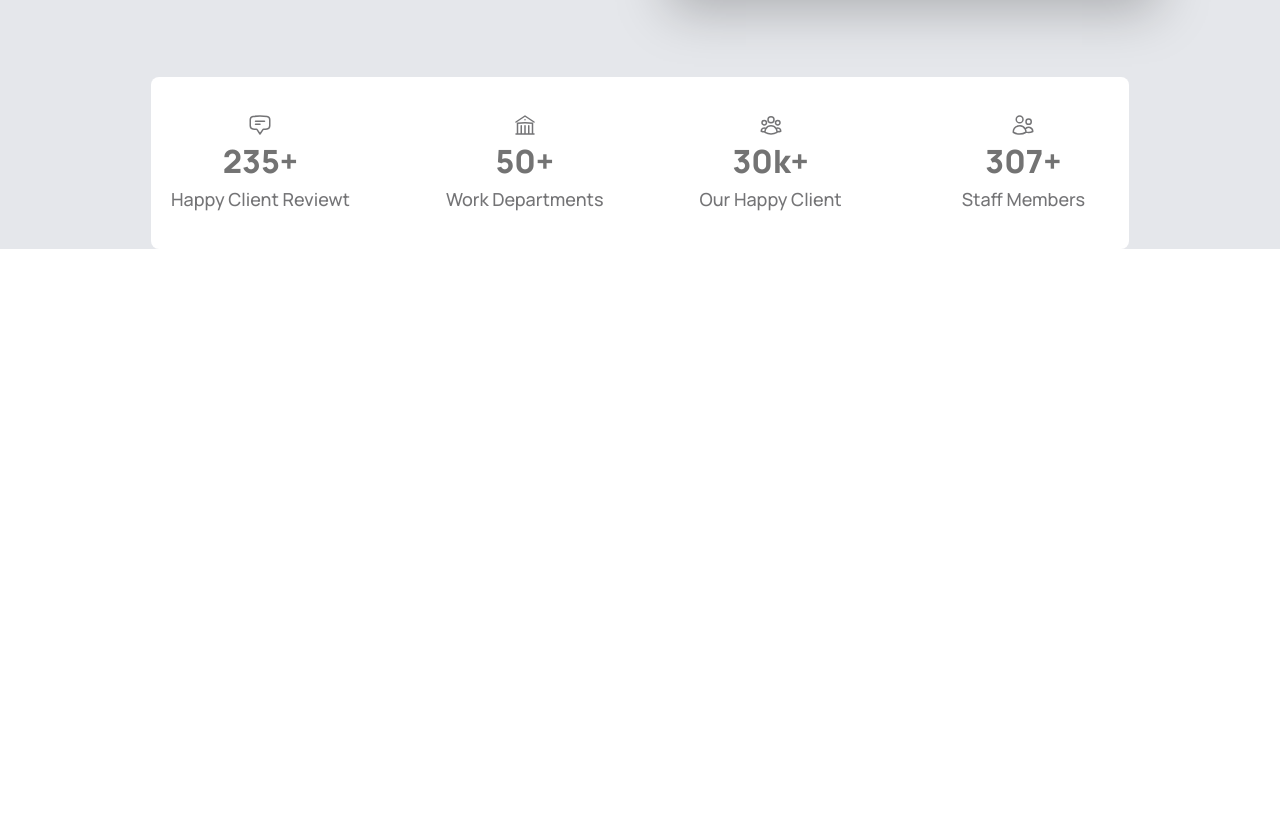
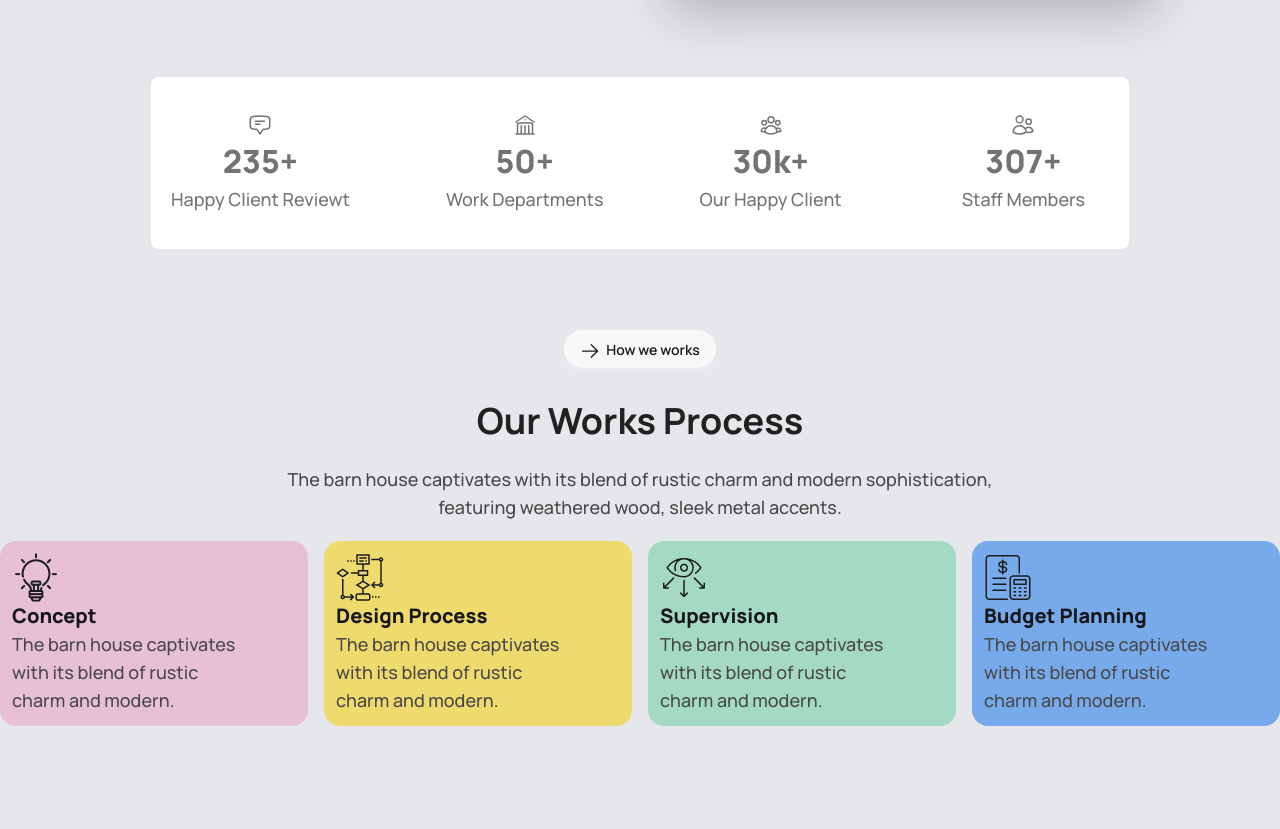
Before and after one commit to plabondas001/House-Planning, a plain HTML site: page index.html in a window 1280 px wide. Shown: the part 1434-2263 px from the top of the page. Before the commit the page ends 1683 px from the top, so only its background shows below. Drawn offline with nearby package versions, Linux system fonts and the light colour scheme.

Commit message:
third section

```diff
--- a/index.html
+++ b/index.html
@@ -221,6 +221,55 @@
                         </div>
                     </div>
                 </div>
+                <!-- third section  -->
+                <div class="h-[500px] mt-20">
+                    <div class="flex flex-col justify-center">
+                        <button class="btn max-w-52 mx-auto rounded-full">
+                            <svg xmlns="http://www.w3.org/2000/svg" fill="none" viewBox="0 0 24 24" stroke-width="1.5"
+                                stroke="currentColor" class="size-5 mt-1">
+                                <path stroke-linecap="round" stroke-linejoin="round"
+                                    d="M13.5 4.5 21 12m0 0-7.5 7.5M21 12H3" />
+                            </svg>
+
+                            How we works</button>
+                    </div>
+                    <div class="text-center mt-8">
+                        <h1 class="font-bold text-4xl text-[#212121]">Our Works Process</h1>
+                        <p class="font-medium text-lg text-[#494949] mt-6">The barn house captivates with its blend
+                            of
+                            rustic charm and modern sophistication, <br> featuring
+                            weathered wood, sleek metal accents.</p>
+                    </div>
+                    <div class="grid grid-cols-1 md:grid-cols-2 lg:grid-cols-4 gap-4 mt-5">
+                        <div class="bg-[#E7C1D3] rounded-2xl p-3">
+                            <img src="assets/concept.png" alt="">
+                            <h1 class="font-extrabold text-xl">Concept</h1>
+                            <p class="w-56 font-medium text-lg text-[#494949]">The barn house captivates with its
+                                blend of rustic charm and modern.</p>
+                        </div>
+
+                        <div class="bg-[#EFDA6E] rounded-2xl p-3">
+                            <img src="assets/flow-chart.png" alt="">
+                            <h1 class="font-extrabold text-xl">Design Process</h1>
+                            <p class="w-56 font-medium text-lg text-[#494949]">The barn house captivates with its
+                                blend of rustic charm and modern.</p>
+                        </div>
+
+                        <div class="bg-[#A4DAC3] rounded-2xl p-3">
+                            <img src="assets/vision.png" alt="">
+                            <h1 class="font-extrabold text-xl">Supervision</h1>
+                            <p class="w-56 font-medium text-lg text-[#494949]">The barn house captivates with its
+                                blend of rustic charm and modern.</p>
+                        </div>
+
+                        <div class="bg-[#77AAEA] rounded-2xl p-3">
+                            <img src="assets/budget-planning.png" alt="">
+                            <h1 class="font-extrabold text-xl">Budget Planning</h1>
+                            <p class="w-56 font-medium text-lg text-[#494949]">The barn house captivates with its
+                                blend of rustic charm and modern.</p>
+                        </div>
+                    </div>
+                </div>
             </div>
         </section>
     </main>
```
